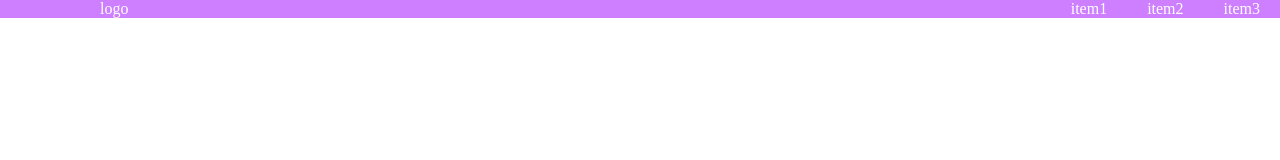
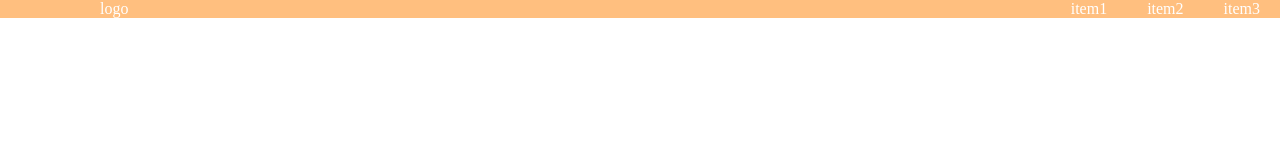
Before and after one commit to DevPatrickSousa/HeaderResponsivenessTest, a plain HTML site: page index.html in a window 1280 px wide. Drawn offline with Linux system fonts and the light colour scheme.

Commit message:
UpdateHeaderColor

```diff
--- a/style.css
+++ b/style.css
@@ -8,7 +8,7 @@
 }
 nav
 {
-    background-color: rgb(206, 127, 255);
+    background-color: rgb(255, 191, 127);
     justify-content: space-between;
 }
 label.logo
```
